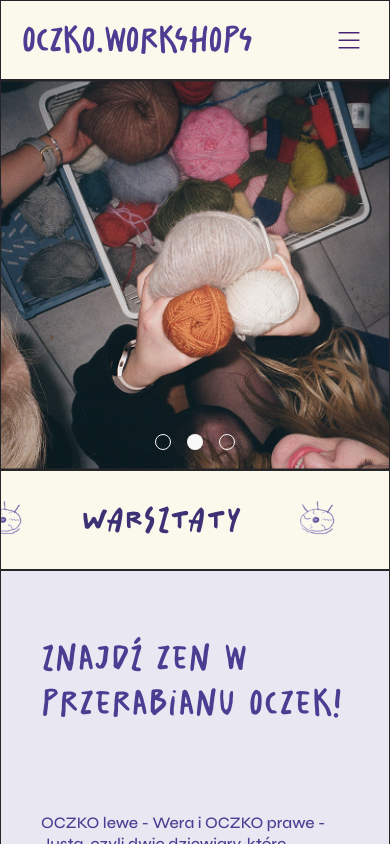
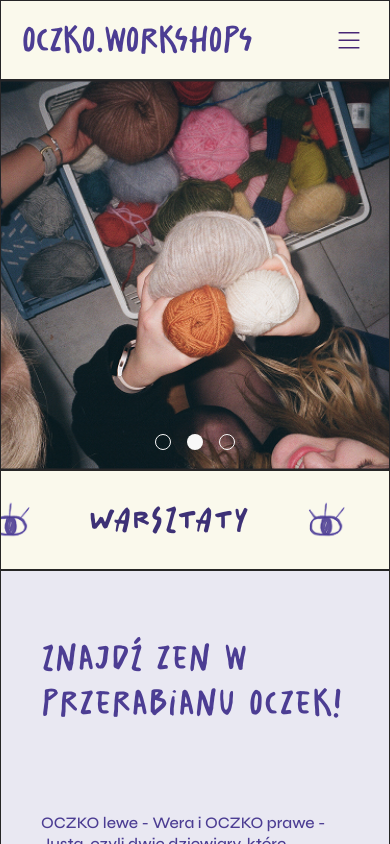
Before and after one commit to krzysiekprzekwas/oczko-website, a Next.js app: page / in a window 390 px wide. Shown: the top 844 px of the page. Built offline with nearby package versions, Linux system fonts and the light colour scheme.

Commit message:
Responsive hero height

```diff
--- a/app/components/HeroSection.tsx
+++ b/app/components/HeroSection.tsx
@@ -23,10 +23,10 @@ export function HeroSection() {
       <div className="block md:hidden">
         <PhotoCarousel images={heroImages}/>
       </div>
-      <div className="hidden md:block relative w-full">
+      <div className="hidden md:block relative w-full md:h-[85vh]">
         <img
           src="/images/hero.png"
-          className="object-contain w-full max-md:max-w-full block"
+          className="object-cover w-full h-full max-md:max-w-full block"
           alt="Hero image showcasing knitting workshops"
         />
         <h1
--- a/app/components/HomePage.tsx
+++ /dev/null
@@ -1,34 +0,0 @@
-"use client";
-import * as React from "react";
-import { Navigation } from "./Navigation";
-import { HeroSection } from "./HeroSection";
-import { AboutSection } from "./AboutSection";
-import { PhotoCarousel } from "./PhotoCarousel";
-import { Banner } from "./Banner";
-import { WorkshopsSection } from "./WorkshopsSection";
-import { TestimonialsSection } from "./TestimonialsSection";
-import { CTASection } from "./CTASection";
-import { Footer } from "./Footer";
-
-function HomePage() {
-  return (
-    <main>
-      <Navigation />
-      <HeroSection />
-      <AboutSection />
-      <PhotoCarousel />
-      <Banner />
-      <WorkshopsSection />
-      <img
-        src="https://cdn.builder.io/api/v1/image/assets/bcf9f0d5781a42d0990f584b23abfb2f/bfa5bee6d4f8cb3de63a21bdf8d206877ba3137d?placeholderIfAbsent=true"
-        className="object-contain w-full aspect-[1.69] max-md:max-w-full"
-        alt="Workshop scene"
-      />
-      <TestimonialsSection />
-      <CTASection />
-      <Footer />
-    </main>
-  );
-}
-
-export default HomePage;
--- a/app/page.tsx
+++ b/app/page.tsx
@@ -15,13 +15,13 @@ import { BannerPartners } from "./components/BannerPartners";
 
 const items: BannerItem[] = [
   { type: "text", value: "DZIERGANIE" },
-  { type: "image", src: "/images/eye-1.png", alt: "Eye" },
+  { type: "image", src: "/images/logo_eye_violet.png", alt: "Eye" },
   { type: "text", value: "SPOTKANIA" },
-  { type: "image", src: "/images/eye-1.png", alt: "Eye" },
+  { type: "image", src: "/images/logo_eye_violet.png", alt: "Eye" },
   { type: "text", value: "WARSZTATY" },
-  { type: "image", src: "/images/eye-1.png", alt: "Eye" },
+  { type: "image", src: "/images/logo_eye_violet.png", alt: "Eye" },
   { type: "text", value: "ZABAWA" },
-  { type: "image", src: "/images/eye-1.png", alt: "Eye" },
+  { type: "image", src: "/images/logo_eye_violet.png", alt: "Eye" },
 ];
 
 export default function Home() {
```
Also changed, not shown: public/images/logo_eye_violet.png (added).
